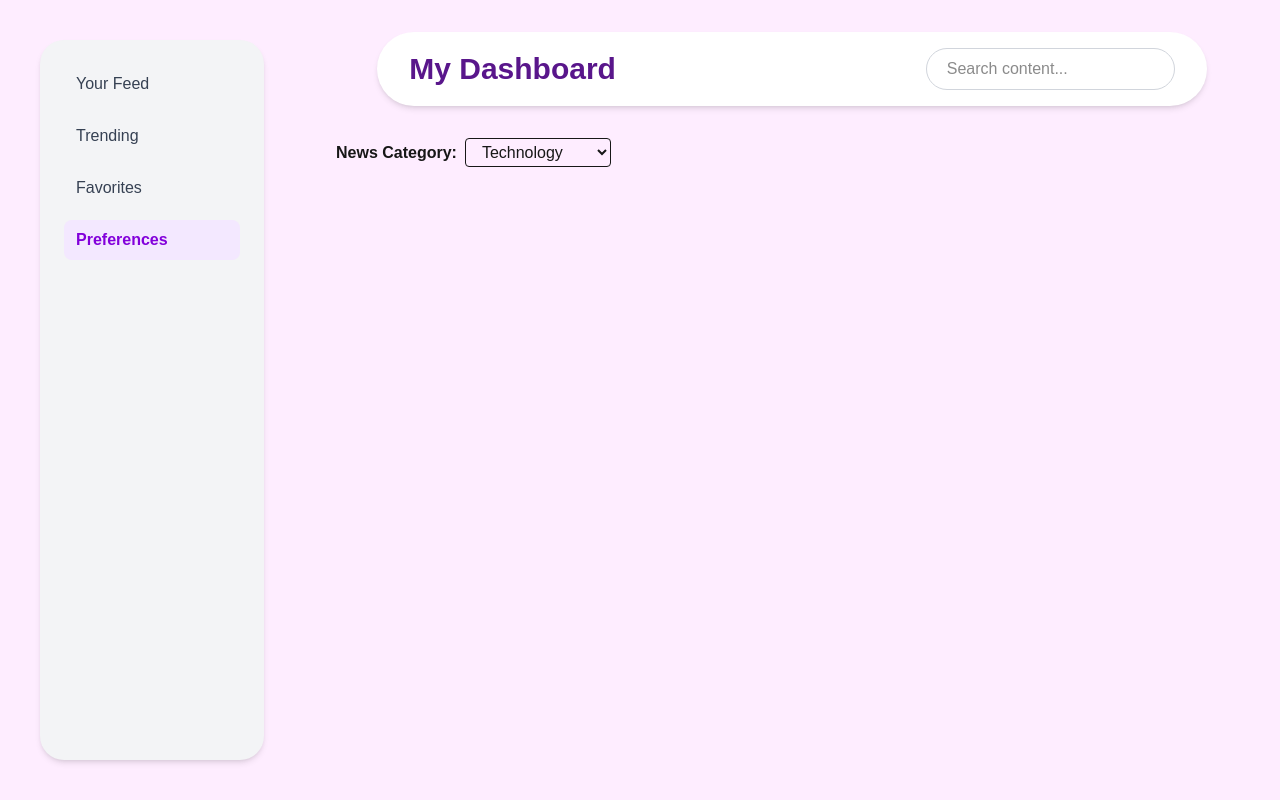
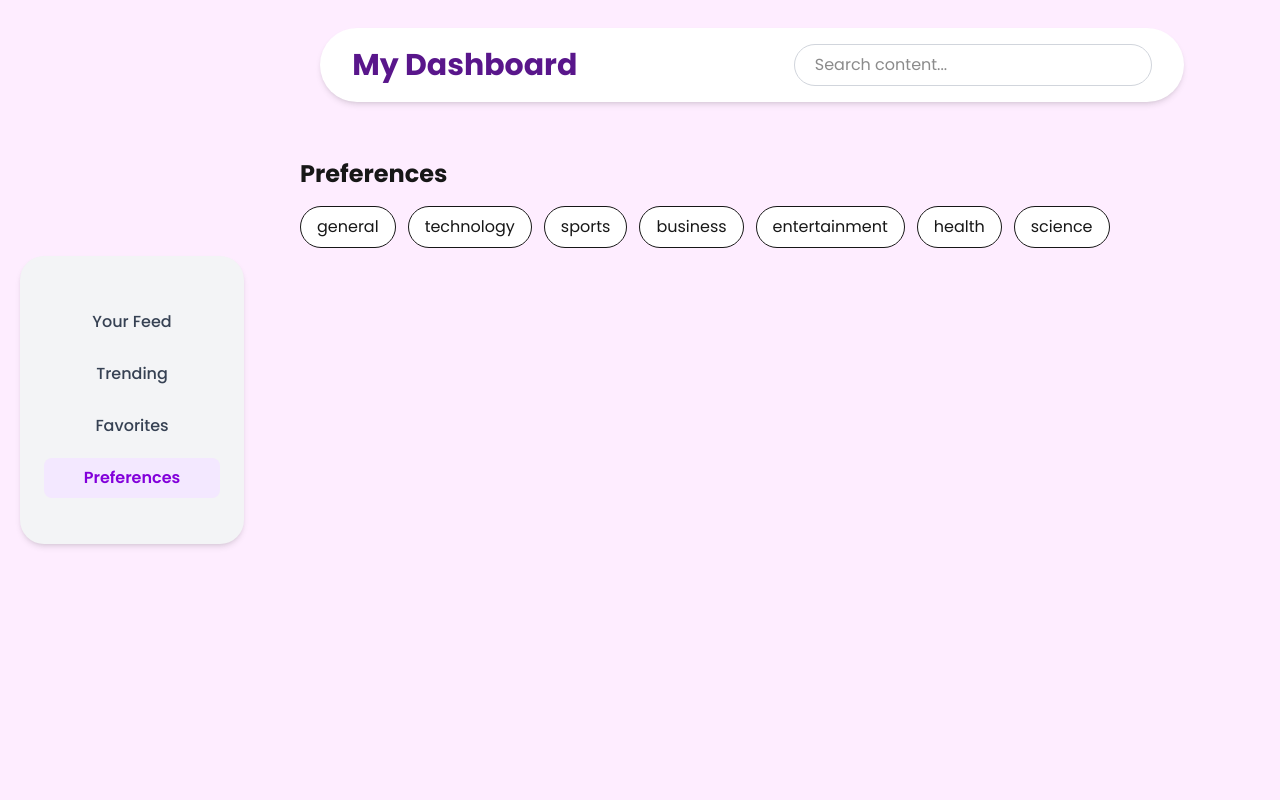
Before and after one commit to pranav-ib/personalized-dashboard, a Next.js app: page /preferences in a window 1280 px wide. Built offline with nearby package versions, Linux system fonts and the light colour scheme.

Commit message:
modify ux

```diff
--- a/src/app/globals.css
+++ b/src/app/globals.css
@@ -26,5 +26,4 @@
 body {
   background: var(--background);
   color: var(--foreground);
-  font-family: Arial, Helvetica, sans-serif;
 }
--- a/src/app/layout.tsx
+++ b/src/app/layout.tsx
@@ -1,18 +1,24 @@
 "use client"
 
-import { ReactNode } from "react"
+import { ReactNode } from "react";
+import {Poppins} from "next/font/google";
 import "../app/globals.css"
 import Navbar from "@/src/components/Navbar"
 import Sidebar from "@/src/components/Sidebar"
 import ReduxProvider from "@/src/provider/ReduxProvider"
 
+const poppins = Poppins({
+    subsets: ["latin"],
+    weight: ["300","400", "500", "600", "700"],
+});
+
 export default function RootLayout({ children }: { children: ReactNode }) {
   return (
     <html>
-      <body>
+      <body className={poppins.className}>
         <ReduxProvider>
 
-          <div className="flex min-h-screen">
+          <div className="flex min-h-screen p-5">
             <Sidebar />
 
             <div className="flex-1 flex flex-col">
--- a/src/components/Card.tsx
+++ b/src/components/Card.tsx
@@ -24,7 +24,7 @@ export default function Card({id, title, description, image, type}: Props) {
             <div className="absolute inset-0 bg-gradient-to-t from-black/90 via-black/50 to-transparent"></div>
 
             <div className="absolute top-4 right-4 z-10">
-                 <Star onClick={handleFavorite}  className="w-6 h-6 cursor-pointer"/>
+                 <Star onClick={handleFavorite}  className="w-6 h-6 cursor-pointer white"/>
             </div>
 
 
--- a/src/components/Feed.tsx
+++ b/src/components/Feed.tsx
@@ -17,7 +17,7 @@ export default function Feed() {
     const dispatch = useDispatch();
 
     const feed = useSelector((state: RootState) => state.feed.items);
-    const category = useSelector((state: RootState) => state.preferences.category);
+    const category = useSelector((state: RootState) => state.preferences.categories);
     const query = useSelector((state: RootState) => state.search.query);
 
     const testFeed = () =>{
@@ -28,7 +28,7 @@ export default function Feed() {
 
     useEffect(() => {
         loadContent();
-    }, []);
+    }, [category.join(",")]);
 
     const loadContent = async () => {
 
--- a/src/components/Navbar.tsx
+++ b/src/components/Navbar.tsx
@@ -10,7 +10,7 @@ export default function Navbar(){
     const query = useSelector((state: RootState) => state.search.query);
 
     return(
-        <div className="sticky top-0 z-50 w-[85%] mx-auto mt-8 bg-white rounded-full shadow-md px-8 py-4 flex items-center justify-between">
+        <div className="sticky top-0 z-50 w-[85%] mx-auto mt-2 bg-white rounded-full shadow-md px-8 py-4 flex items-center justify-between">
             <h1 className="text-3xl font-bold text-purple-900">My Dashboard</h1>
 
             <input type="text" placeholder="Search content..."
--- a/src/components/Preferences.tsx
+++ b/src/components/Preferences.tsx
@@ -4,18 +4,38 @@ import { useDispatch, useSelector } from "react-redux";
 import { RootState } from "../store/store";
 import { setCategory } from "../features/preferenceSlice";
 
+const categories = ["general", "technology", "sports", "business", "entertainment", "health", "science"];
+
 export default function Preferences() {
 
     const dispatch = useDispatch();
-    const category = useSelector((state : RootState) => state.preferences.category);
+    const selected = useSelector((state : RootState) => state.preferences.categories);
 
     return (
-        <div className="mb-6">
-            <label className="mr-2 font-semibold">
-                News Category:
+        <div className="mb-6 p-6">
+            <label className="text-2xl font-bold mb-4">
+                Preferences
             </label>
+            <div className="mt-4"></div>
+            <div className="flex flex-wrap gap-3">
+                {categories.map((cat) => {
+                    const active = selected.includes(cat);
 
-            <select value={category}
+                    return (
+                        <button key={cat} onClick={() => dispatch(setCategory(cat))}
+                            className={`px-4 py-2 rounded-full border transition
+                            ${active
+                            ? "bg-purple-600 text-white border-purple-600"
+                            : "bg-white hover:bg-gray-100"}
+                        `}>
+                            {cat}
+                        </button>
+                    );
+        })}
+            </div>
+
+
+    {/*        <select value={category}
                 onChange={(e)=>  dispatch(setCategory(e.target.value))}
                 className="border px-3 py-1 rounded"
             >
@@ -25,6 +45,8 @@ export default function Preferences() {
                 <option value="business">Business</option>
                 <option value="entertainment">Entertainment</option>
             </select>
+
+    */}
         </div>
 
     );
--- a/src/components/Sidebar.tsx
+++ b/src/components/Sidebar.tsx
@@ -6,22 +6,41 @@ export default function Sidebar(){
      const pathname = usePathname();
 
     const linkStyle = (path: string) =>
-        `px-3 py-2 rounded-lg transition
+        `px-3 py-2 rounded-lg text-center transition
         ${pathname === path
         ? "bg-purple-100 text-purple-700 font-semibold"
         : "text-gray-700 hover:bg-purple-100 hover:text-purple-700"}`;
 
     return(
-        <div className="flex gap-10 p-10">
-            <aside className="w-56 bg-gray-100 rounded-3xl shadow-md p-6">
-                <nav className="flex flex-col gap-3 text-gray-700 font-medium">
-                    <a href="/feed" className={linkStyle("/feed")}>Your Feed</a>
-                    <a href="/trending" className={linkStyle("/trending")}>Trending</a>
-                    <a href="/favorites" className={linkStyle("/favorites")}>Favorites</a>
-                    <a href="/preferences" className={linkStyle("/preferences")}>Preferences</a>
-                </nav>
-            </aside>
-        </div>
+
+         <aside className="w-56 sticky top-1/2 -translate-y-1/2 h-fit">
+            <div className="bg-gray-100 rounded-3xl shadow-md p-6 h-72 flex flex-col justify-center">
+
+            <nav className="flex flex-col gap-3 font-medium">
+
+                <Link href="/feed" className={linkStyle("/feed")}>
+                    Your Feed
+                </Link>
+
+                <Link href="/trending" className={linkStyle("/trending")}>
+                    Trending
+                </Link>
+
+                <Link href="/favorites" className={linkStyle("/favorites")}>
+                    Favorites
+                </Link>
+
+                <Link href="/preferences" className={linkStyle("/preferences")}>
+                    Preferences
+                </Link>
+
+            </nav>
+
+      </div>
+
+
+         </aside>
+
     );
 }
 
--- a/src/features/preferenceSlice.ts
+++ b/src/features/preferenceSlice.ts
@@ -2,7 +2,7 @@ import { createSlice } from "@reduxjs/toolkit";
 
 
 const initialState = {
-    category: "technology"
+    categories: [] as any
 };
 
 const preferenceSlice = createSlice({
@@ -10,7 +10,16 @@ const preferenceSlice = createSlice({
     initialState,
     reducers: {
         setCategory: (state, action) => {
-            state.category = action.payload;
+
+            const category = action.payload;
+
+            const exists = state.categories.includes(category);
+
+            if(exists){
+                state.categories = state.categories.filter((cat: any) => cat !== category);
+            } else {
+                state.categories.push(category);
+            }
         }
     }
 });
--- a/src/services/newApi.ts
+++ b/src/services/newApi.ts
@@ -1,17 +1,20 @@
 const API_KEY = process.env.NEXT_PUBLIC_NEWS_API_KEY;
 
-export const fetchNews = async (category : string) => {
+export const fetchNews = async (categories : string[]) => {
 
-  const res = await fetch(
-    `https://newsapi.org/v2/top-headlines?country=us&category=${category}&apiKey=${API_KEY}`
-  );
+  if(!categories || categories.length === 0) {
+    categories = ["general"];
+  }
+  const results = await Promise.all(
+    categories.map(async (category) =>{
+      const res = await fetch(
+        `https://newsapi.org/v2/top-headlines?country=us&category=${category}&apiKey=${API_KEY}`
+      );
 
-  const data = await res.json();
+      const data = await res.json();
 
-  if (data.status !== "ok") {
-    console.error("News API error:", data);
-    return [];
-  }
-
-  return data.articles;
+      return data.articles || [];
+    })
+  )
+  return results.flat();
 };
```
